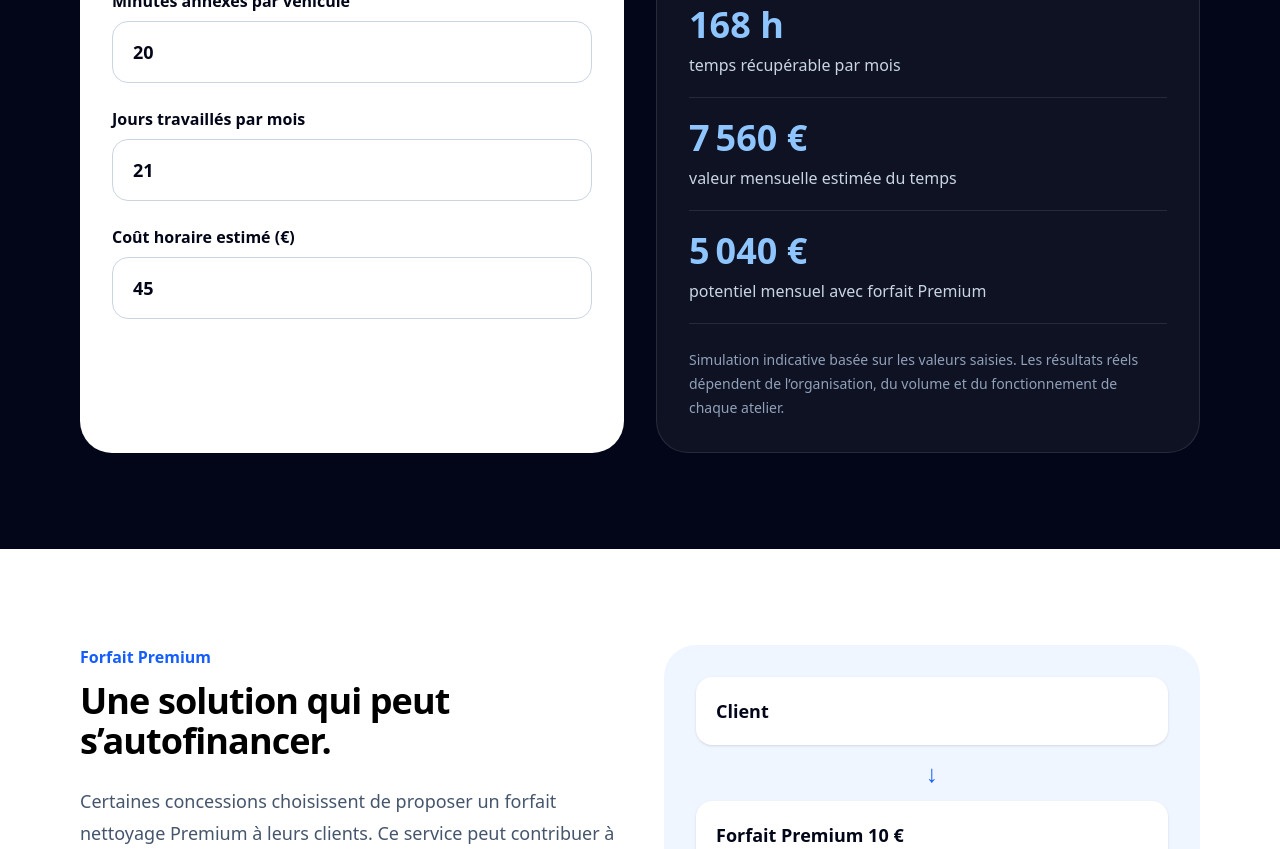
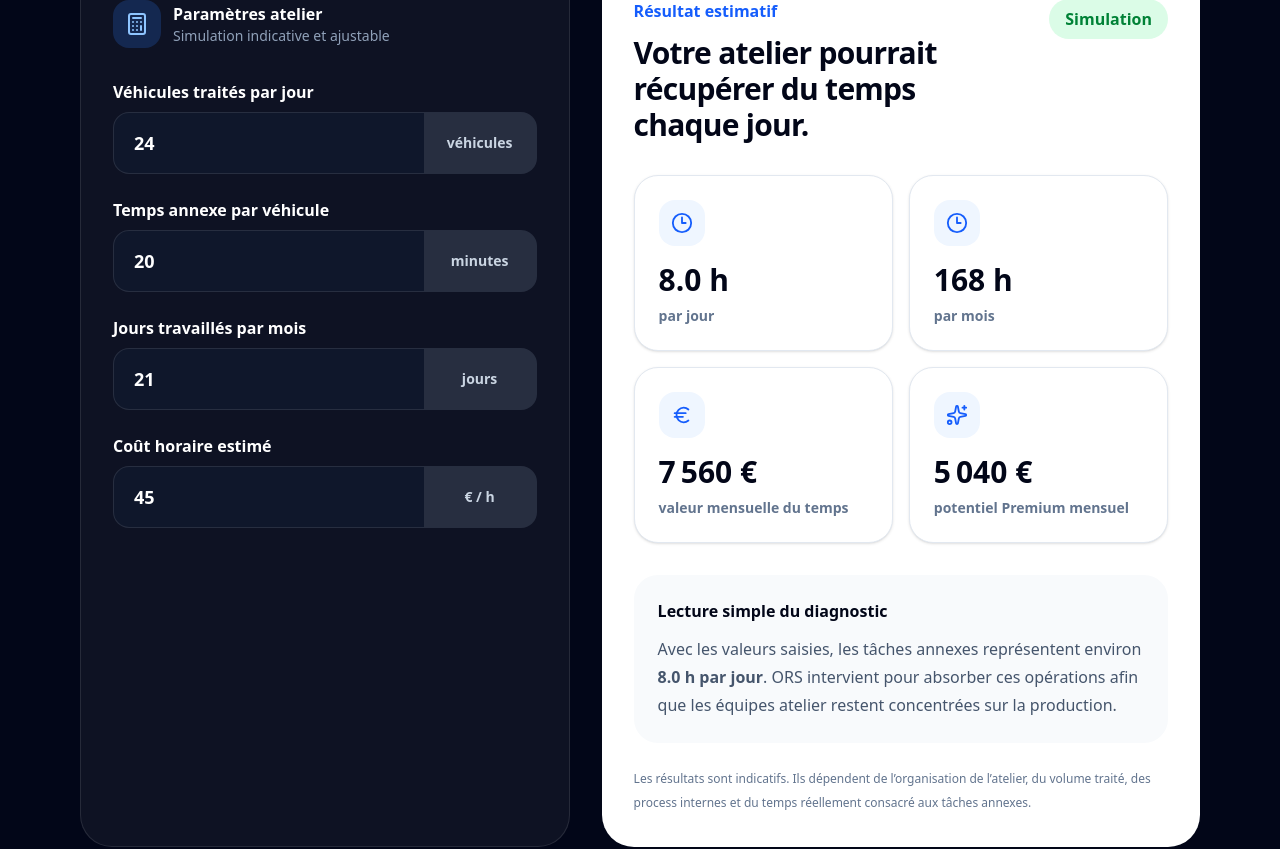
Before and after one commit to vekuAa/ors-solution, a Next.js app: page / in a window 1280 px wide. Shown: the part 3580-4429 px from the top of the page. Built offline with nearby package versions, Linux system fonts and the light colour scheme.

Commit message:
Initial ORS website

```diff
--- a/components/RoiCalculator.tsx
+++ b/components/RoiCalculator.tsx
@@ -1,6 +1,7 @@
 "use client";
 
 import { useMemo, useState } from "react";
+import { Calculator, Clock3, Euro, Sparkles } from "lucide-react";
 
 export default function RoiCalculator() {
   const [vehicles, setVehicles] = useState(24);
@@ -9,39 +10,146 @@ export default function RoiCalculator() {
   const [hourlyCost, setHourlyCost] = useState(45);
 
   const data = useMemo(() => {
-    const dailyHours = (vehicles * minutes) / 60;
+    const dailyMinutes = vehicles * minutes;
+    const dailyHours = dailyMinutes / 60;
     const monthlyHours = dailyHours * days;
-    const monthlyCost = monthlyHours * hourlyCost;
-    const premiumRevenue = vehicles * 10 * days;
+    const yearlyHours = monthlyHours * 12;
+    const monthlyValue = monthlyHours * hourlyCost;
+    const premiumPotential = vehicles * 10 * days;
 
-    return { dailyHours, monthlyHours, monthlyCost, premiumRevenue };
+    return {
+      dailyHours,
+      monthlyHours,
+      yearlyHours,
+      monthlyValue,
+      premiumPotential,
+    };
   }, [vehicles, minutes, days, hourlyCost]);
 
   return (
-   <section id="diagnostic" className="bg-slate-950 px-6 py-24 text-white lg:px-20">
+    <section
+      id="diagnostic"
+      className="bg-slate-950 px-6 py-24 text-white lg:px-20"
+    >
       <div className="mx-auto max-w-7xl">
-        <h2 className="max-w-3xl text-4xl font-black tracking-tight md:text-5xl">
-          Calculez le temps récupérable dans votre atelier.
+        <div className="max-w-3xl">
+          <p className="font-bold text-blue-300">Diagnostic Atelier ORS</p>
+
+          <h2 className="mt-4 text-4xl font-black tracking-tight md:text-5xl">
+            Estimez le temps que votre atelier peut récupérer.
           </h2>
 
-        <div className="mt-12 grid gap-8 lg:grid-cols-2">
-          <div className="rounded-[2rem] bg-white p-8 text-slate-950">
-            <Input label="Véhicules par jour" value={vehicles} setValue={setVehicles} />
-            <Input label="Minutes annexes par véhicule" value={minutes} setValue={setMinutes} />
-            <Input label="Jours travaillés par mois" value={days} setValue={setDays} />
-            <Input label="Coût horaire estimé (€)" value={hourlyCost} setValue={setHourlyCost} />
+          <p className="mt-6 text-lg leading-8 text-slate-300">
+            Ajustez les données selon votre organisation : volume quotidien,
+            temps consacré aux tâches annexes, jours travaillés et coût horaire
+            estimé.
+          </p>
         </div>
 
+        <div className="mt-12 grid gap-8 lg:grid-cols-[0.9fr_1.1fr]">
           <div className="rounded-[2rem] border border-white/10 bg-white/5 p-8">
-            <Result value={`${data.dailyHours.toFixed(1)} h`} label="temps récupérable par jour" />
-            <Result value={`${Math.round(data.monthlyHours)} h`} label="temps récupérable par mois" />
-            <Result value={`${Math.round(data.monthlyCost).toLocaleString("fr-FR")} €`} label="valeur mensuelle estimée du temps" />
-            <Result value={`${data.premiumRevenue.toLocaleString("fr-FR")} €`} label="potentiel mensuel avec forfait Premium" />
+            <div className="mb-8 flex items-center gap-3">
+              <div className="rounded-2xl bg-blue-500/20 p-3 text-blue-300">
+                <Calculator size={24} />
+              </div>
 
-            <p className="mt-6 text-sm leading-6 text-slate-400">
-              Simulation indicative basée sur les valeurs saisies. Les résultats
-              réels dépendent de l’organisation, du volume et du fonctionnement
-              de chaque atelier.
+              <div>
+                <p className="font-black">Paramètres atelier</p>
+                <p className="text-sm text-slate-400">
+                  Simulation indicative et ajustable
+                </p>
+              </div>
+            </div>
+
+            <Field
+              label="Véhicules traités par jour"
+              value={vehicles}
+              onChange={setVehicles}
+              suffix="véhicules"
+            />
+
+            <Field
+              label="Temps annexe par véhicule"
+              value={minutes}
+              onChange={setMinutes}
+              suffix="minutes"
+            />
+
+            <Field
+              label="Jours travaillés par mois"
+              value={days}
+              onChange={setDays}
+              suffix="jours"
+            />
+
+            <Field
+              label="Coût horaire estimé"
+              value={hourlyCost}
+              onChange={setHourlyCost}
+              suffix="€ / h"
+            />
+          </div>
+
+          <div className="rounded-[2rem] bg-white p-8 text-slate-950">
+            <div className="flex items-start justify-between gap-6">
+              <div>
+                <p className="font-bold text-blue-600">Résultat estimatif</p>
+
+                <h3 className="mt-3 text-3xl font-black tracking-tight">
+                  Votre atelier pourrait récupérer du temps chaque jour.
+                </h3>
+              </div>
+
+              <div className="hidden rounded-full bg-green-100 px-4 py-2 font-black text-green-700 md:block">
+                Simulation
+              </div>
+            </div>
+
+            <div className="mt-8 grid gap-4 sm:grid-cols-2">
+              <ResultCard
+                icon={<Clock3 size={22} />}
+                value={`${data.dailyHours.toFixed(1)} h`}
+                label="par jour"
+              />
+
+              <ResultCard
+                icon={<Clock3 size={22} />}
+                value={`${Math.round(data.monthlyHours)} h`}
+                label="par mois"
+              />
+
+              <ResultCard
+                icon={<Euro size={22} />}
+                value={`${Math.round(data.monthlyValue).toLocaleString(
+                  "fr-FR"
+                )} €`}
+                label="valeur mensuelle du temps"
+              />
+
+              <ResultCard
+                icon={<Sparkles size={22} />}
+                value={`${data.premiumPotential.toLocaleString("fr-FR")} €`}
+                label="potentiel Premium mensuel"
+              />
+            </div>
+
+            <div className="mt-8 rounded-3xl bg-slate-50 p-6">
+              <p className="font-black text-slate-950">
+                Lecture simple du diagnostic
+              </p>
+
+              <p className="mt-3 leading-7 text-slate-600">
+                Avec les valeurs saisies, les tâches annexes représentent environ{" "}
+                <strong>{data.dailyHours.toFixed(1)} h par jour</strong>. ORS
+                intervient pour absorber ces opérations afin que les équipes
+                atelier restent concentrées sur la production.
+              </p>
+            </div>
+
+            <p className="mt-6 text-xs leading-6 text-slate-500">
+              Les résultats sont indicatifs. Ils dépendent de l’organisation de
+              l’atelier, du volume traité, des process internes et du temps
+              réellement consacré aux tâches annexes.
             </p>
           </div>
         </div>
@@ -50,34 +158,55 @@ export default function RoiCalculator() {
   );
 }
 
-function Input({
+function Field({
   label,
   value,
-  setValue,
+  onChange,
+  suffix,
 }: {
   label: string;
   value: number;
-  setValue: (value: number) => void;
+  onChange: (value: number) => void;
+  suffix: string;
 }) {
   return (
     <label className="mb-6 block">
-      <span className="mb-2 block font-bold">{label}</span>
+      <span className="mb-2 block font-bold text-white">{label}</span>
+
+      <div className="flex overflow-hidden rounded-2xl border border-white/10 bg-slate-900">
         <input
           type="number"
           min="0"
           value={value}
-        onChange={(e) => setValue(Number(e.target.value))}
-        className="w-full rounded-2xl border border-slate-300 px-5 py-4 text-lg font-bold outline-none focus:border-blue-600"
+          onChange={(event) => onChange(Number(event.target.value))}
+          className="w-full bg-transparent px-5 py-4 text-lg font-black text-white outline-none"
         />
+
+        <span className="flex min-w-28 items-center justify-center bg-white/10 px-4 text-sm font-bold text-slate-300">
+          {suffix}
+        </span>
+      </div>
     </label>
   );
 }
 
-function Result({ value, label }: { value: string; label: string }) {
+function ResultCard({
+  icon,
+  value,
+  label,
+}: {
+  icon: React.ReactNode;
+  value: string;
+  label: string;
+}) {
   return (
-    <div className="border-b border-white/10 py-5">
-      <p className="text-4xl font-black text-blue-300">{value}</p>
-      <p className="mt-2 text-slate-300">{label}</p>
+    <div className="rounded-3xl border border-slate-200 bg-white p-6 shadow-sm">
+      <div className="mb-4 inline-flex rounded-2xl bg-blue-50 p-3 text-blue-600">
+        {icon}
+      </div>
+
+      <p className="text-3xl font-black text-slate-950">{value}</p>
+      <p className="mt-2 text-sm font-semibold text-slate-500">{label}</p>
     </div>
   );
 }
```
Lines whose indentation alone changed are shown as unchanged.
